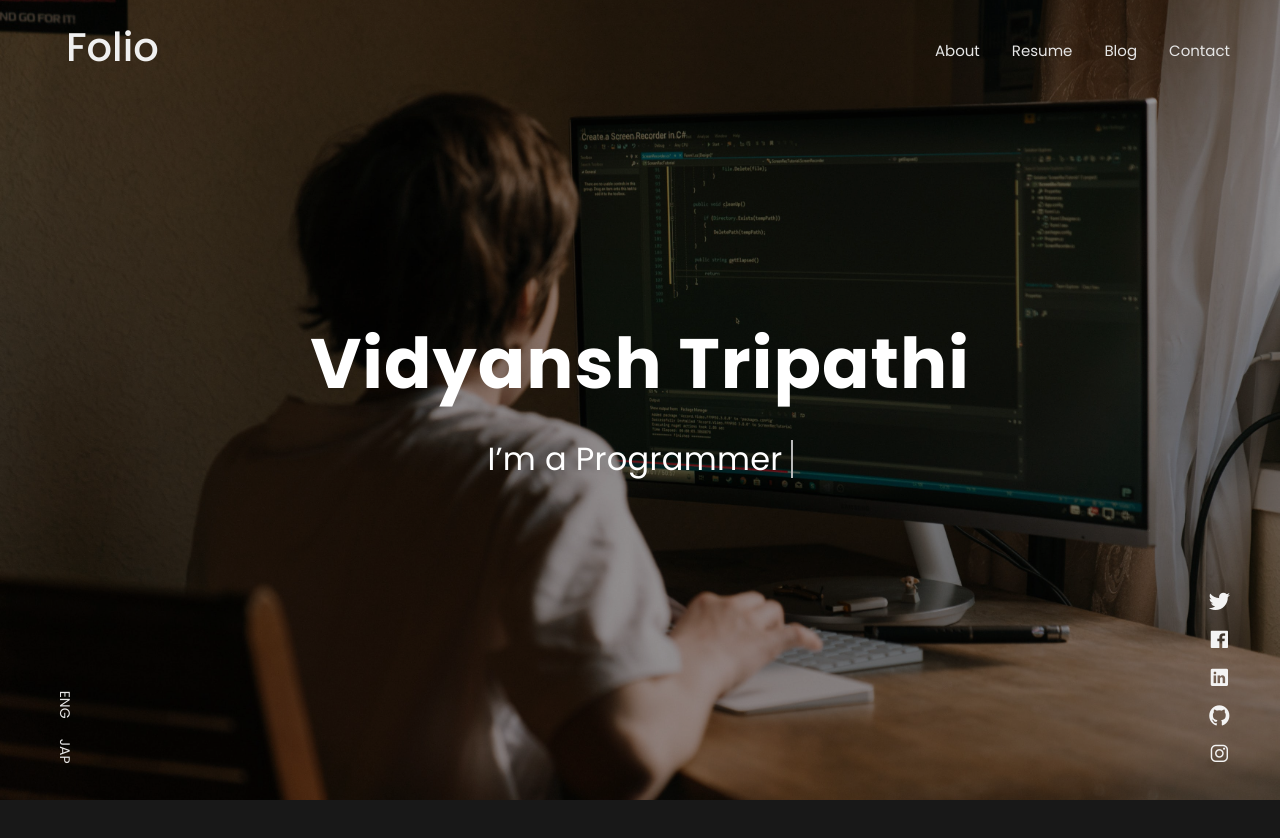
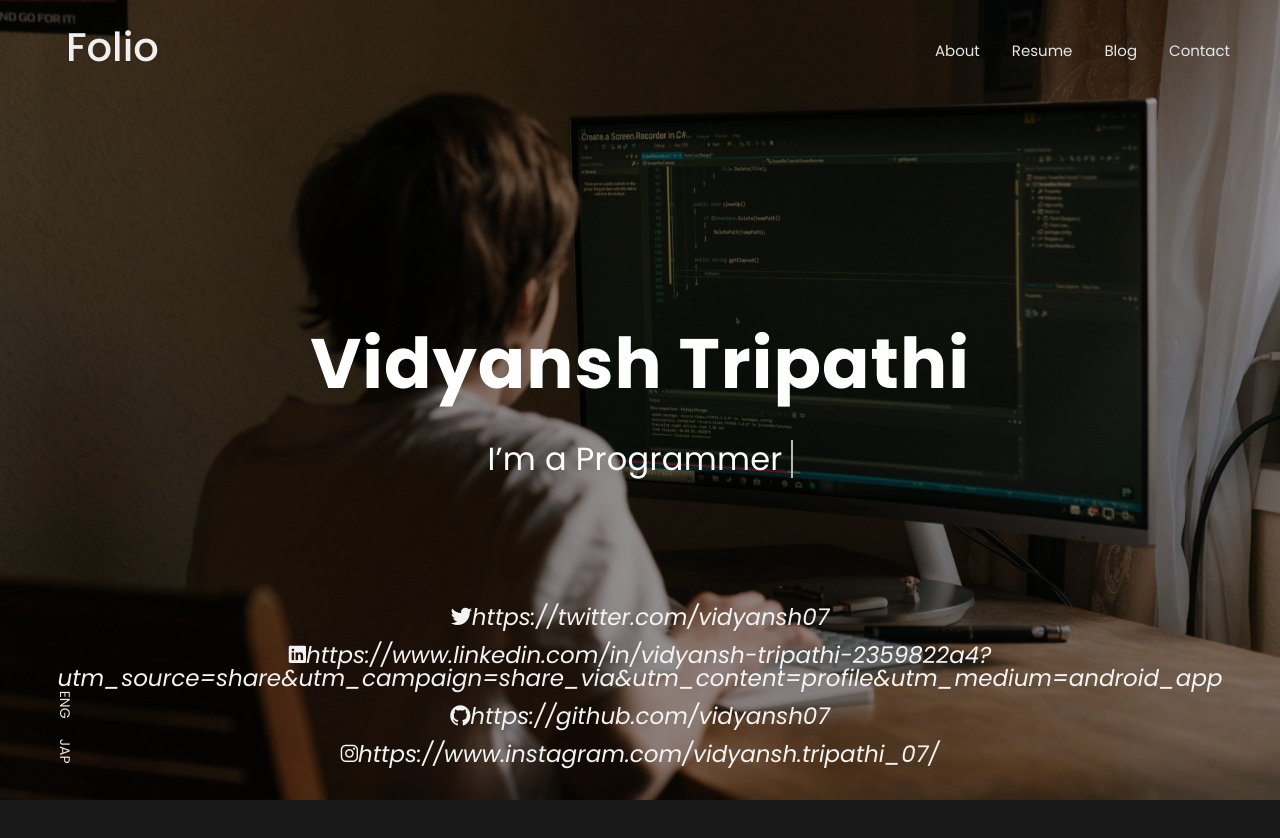
Before and after one commit to vidyansh07/Portfolio, a plain HTML site: page index.html in a window 1280 px wide. Drawn offline with Linux system fonts and the light colour scheme; files that its build step writes are made by us from their sources; files whose address does not match are found by name.

Commit message:
This is changing of link in profile

```diff
--- a/index.html
+++ b/index.html
@@ -81,11 +81,11 @@
       <!-- Social media icons-->
       <div class="fixed-block block-right">
         <ul class="list-unstyled social-icons">
-          <li><a href="#0"><i class="icon ion-logo-twitter"></i></a></li>
-          <li><a href="#0"><i class="icon ion-logo-facebook"></i></a></li>
-          <li><a href="#0"><i class="icon ion-logo-linkedin"></i></a></li>
-          <li><a href="#0"><i class="icon ion-logo-github"></i></a></li>
-          <li><a href="#0"><i class="icon ion-logo-instagram"></i></a></li>
+          <li><a href="#0"><i class="icon ion-logo-twitter">https://twitter.com/vidyansh07</i></a></li>
+          <!-- <li><a href="#0"><i class="icon ion-logo-facebook"></i></a></li> -->
+          <li><a href="#0"><i class="icon ion-logo-linkedin">https://www.linkedin.com/in/vidyansh-tripathi-2359822a4?utm_source=share&utm_campaign=share_via&utm_content=profile&utm_medium=android_app</i></a></li>
+          <li><a href="#0"><i class="icon ion-logo-github">https://github.com/vidyansh07</i></a></li>
+          <li><a href="#0"><i class="icon ion-logo-instagram">https://www.instagram.com/vidyansh.tripathi_07/</i></a></li>
         </ul>
       </div>
     </div>
```
